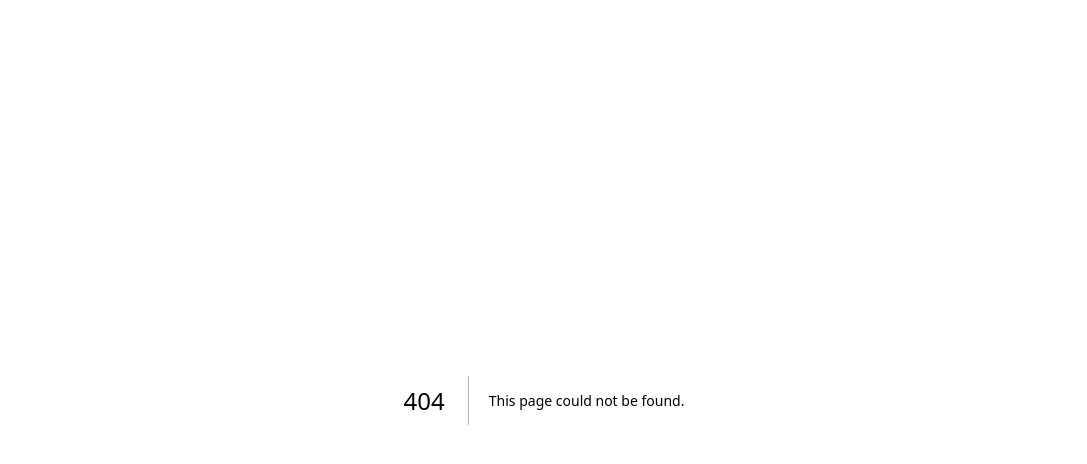
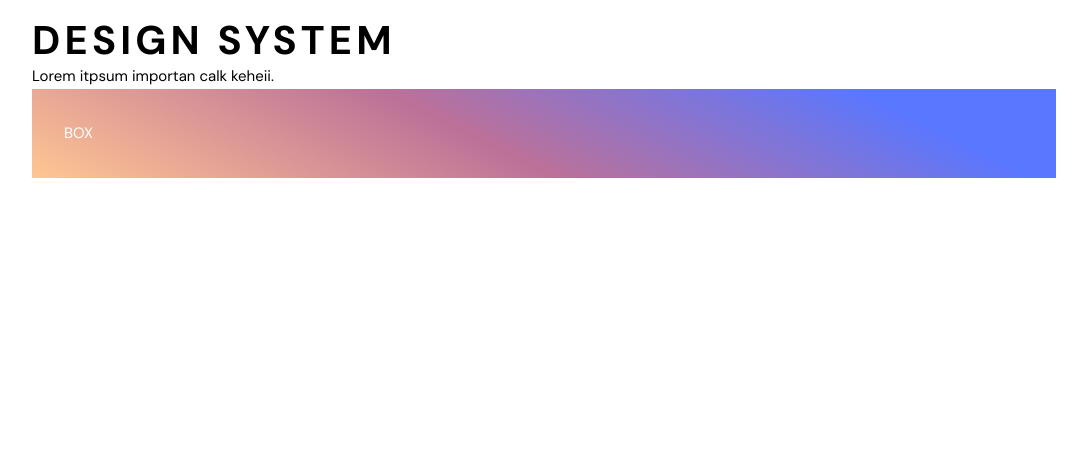
Before and after one commit to sergioreynoso/photosnap-multi-page-website, a Next.js app: page /design-system in a window 1280 px wide. Before the commit this address had no page. Shown: the top 464 px of the page, without its empty margins (96-1183 px from the left). Built offline with nearby package versions, Linux system fonts and the light colour scheme.

Commit message:
update tw classes

```diff
--- /dev/null
+++ b/src/app/design-system/page.tsx
@@ -0,0 +1,15 @@
+export default function DesignSystem() {
+  return (
+    <main className="flex min-h-screen flex-col items-center justify-between p-4">
+      <div className="w-full max-w-5xl items-center justify-between ">
+        <h1 className="text-2xl uppercase font-bold tablet:text-3xl">
+          Design System
+        </h1>
+        <p>Lorem itpsum importan calk keheii.</p>
+        <div className="p-8 bg-blue-600 dark:bg-red-600 bg-accent text-white dark:text-white font-medium">
+          BOX
+        </div>
+      </div>
+    </main>
+  );
+}
--- a/src/app/layout.tsx
+++ b/src/app/layout.tsx
@@ -15,7 +15,10 @@ export default function RootLayout({
 }) {
   return (
     <html lang="en">
-      <body className={dmSans.className}>{children}</body>
+      <body
+        className={`${dmSans.className} text-black dark:text-white bg-white dark:bg-black font-normal text-sm`}>
+        {children}
+      </body>
     </html>
   );
 }
--- a/src/app/page.tsx
+++ b/src/app/page.tsx
@@ -26,9 +26,6 @@ export default function Home() {
           </a>
         </div>
       </div>
-      <div className=" p-8 bg-blue-600 dark:bg-red-600 bg-ps-accent text-ps-pure-black font-medium">
-        BOX
-      </div>
     </main>
   );
 }
```
